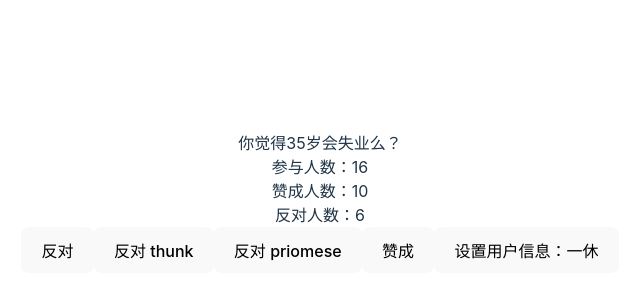
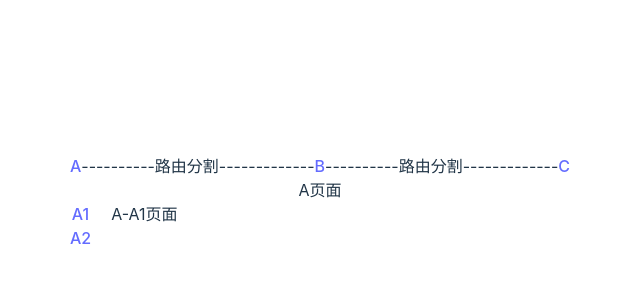
Before and after one commit to wxStart/skill-iteration, a React (Vite) app in the folder react-skill/: page /#/a/a1 in a window 1280 px wide. Shown: the part 198-498 px from the top of the page, without its empty margins (320-960 px from the left). Built offline with nearby package versions, Linux system fonts and the light colour scheme.

Commit message:
fix： 路由使用和多级路由示例

```diff
--- a/react-skill/package.json
+++ b/react-skill/package.json
@@ -16,6 +16,7 @@
     "react": "^18.2.0",
     "react-dom": "^18.2.0",
     "react-redux": "^8.1.3",
+    "react-router-dom": "^5.3.4",
     "redux": "^4.2.1",
     "redux-logger": "^3.0.6",
     "redux-promise": "^0.6.0",
--- a/react-skill/src/App.jsx
+++ b/react-skill/src/App.jsx
@@ -22,12 +22,15 @@ import './App.css';
 // import Index from './components/use/UseMemo';
 // import Index from './components/use/useCallback';
 // import Index from './components/hoc/Index.jsx';
+
 // import Index from './components/redux/Index.jsx';
 // import Index from './components/redux-project/Index.jsx';
 // import Index from './components/react-redux/Index.jsx';
 // import Index from './components/react-redux-middleware/Index.jsx';
 
-import Index from './components/redux-toolkit/Index';
+// import Index from './components/redux-toolkit/Index';
+
+import Index from './components/react-router-dom-v5/Index';
 
 function App() {
   return (
--- /dev/null
+++ b/react-skill/src/components/react-router-dom-v5/Index.jsx
@@ -0,0 +1,98 @@
+import { HashRouter, Link, Route, Switch, Redirect } from 'react-router-dom';
+
+import A from './views/A';
+import B from './views/B';
+import C from './views/C';
+
+/***
+ *  基于HashRouter 把所有组件包裹起来，开启哈希路由
+ *     Route 和Link组件都要在 HashRouter 和 BrowserRouter中使用
+ *     开启后，整个页面的地址，默认会设置一个 “#”
+ *
+ * Link 实现路由跳转和切换
+ *    最后渲染结果依旧是a标签
+ *    他可以根据路由模式，自动设置切换方式  是hash 还是browser 模式
+ *
+ * Switch 匹配到一个就不进行匹配了
+ *
+ */
+/***
+ *
+ * 路径地址匹配规则
+ *   用斜杠分割的部分进行匹配
+ *
+ *   页面地址   路由地址   非精准匹配     精准匹配(exact)
+ *    /         /          true          true
+ *    /         /login     false         false
+ *    /login    /          true          false
+ *    /a/b      /a         true          false
+ *    /a/b      /a/b       true          true
+ *    /a2/b     /a         false         false
+ *
+ *
+ * 非精准匹配
+ *  + 页面地址和路由地址一样，就是匹配到了（true）
+ *  + 页面地中 包含一套完整的路由地址 就匹配到了（比如页面/login 就匹配到了 /）
+ * 精准匹配
+ *  + 两个地址一模一样才算完全匹配到
+ */
+export default function RouterDom() {
+  return (
+    <HashRouter>
+      <div>
+        <Link to="/">A</Link>
+        ----------路由分割-------------
+        <Link to="/b">B</Link>
+        ----------路由分割-------------
+        <Link to="/b/c">C</Link>
+      </div>
+      {/* 路由容器：每次页面加载或者路由切换完毕，都会根据当前的哈希值匹配使用的组件 */}
+      <div>
+        <Switch>
+          <Redirect from="/" to="/a" exact />
+          <Route path="/a" component={A} />
+          <Route path="/b" component={B} exact />
+
+          <Route
+            path="/b/c"
+            render={() => {
+              // 不写component   写个render函数
+              // 当路由匹配到的时候，执行此函数，函数的返回值就是要渲染的内容
+              // 在此函数中，可以处理一些事情，例如 登录校验等
+              console.log(222);
+              let isLogin = true;
+              if (isLogin) {
+                return <C></C>;
+              }
+              return <Redirect to="/login" />;
+            }}
+          />
+          {/*
+
+
+            以上都不匹配  则执行此规则
+             <Route path="*" component={() => 404} />
+
+
+            // 重定向  from 存在就是匹配到指定路由后，跳到to
+            <Redirect from=""  to="" exact />
+
+
+            <Route path="/b/c" render={
+                ()=>{
+                    // 不写component   写个render函数
+                    // 当路由匹配到的时候，执行此函数，函数的返回值就是要渲染的内容
+                    // 在此函数中，可以处理一些事情，例如 登录校验等
+
+                    retrun  渲染的内容;
+                    }
+                }
+            />
+
+          */}
+          <Redirect to="/b" />
+        </Switch>
+      </div>
+    </HashRouter>
+  );
+}
--- /dev/null
+++ b/react-skill/src/components/react-router-dom-v5/views/A-A1.jsx
@@ -0,0 +1,7 @@
+export default function Page() {
+  return (
+    <>
+      <div>A-A1页面</div>
+    </>
+  );
+}
--- /dev/null
+++ b/react-skill/src/components/react-router-dom-v5/views/A-A2.jsx
@@ -0,0 +1,7 @@
+export default function Page() {
+  return (
+    <>
+      <div>A-A2页面</div>
+    </>
+  );
+}
--- /dev/null
+++ b/react-skill/src/components/react-router-dom-v5/views/A.jsx
@@ -0,0 +1,25 @@
+import { Route, Link, Switch, Redirect } from 'react-router-dom';
+import A1 from './A-A1';
+import A2 from './A-A2';
+export default function Page() {
+  return (
+    <>
+      <div>A页面</div>
+      <div style={{ display: 'flex' }}>
+        <div style={{ marginRight: '20px' }}>
+          <Link to="/a/a1">A1</Link>
+          <br />
+          <Link to="/a/a2">A2</Link>
+        </div>
+        <div>
+          <Switch>
+            <Route path="/a/a1" component={A1} />
+            <Route path="/a/a2" component={A2} />
+            {/*  这里里面的 Redirect 仅对 /a/*** 生效  */}
+            <Redirect to="/a/a1" />
+          </Switch>
+        </div>
+      </div>
+    </>
+  );
+}
--- /dev/null
+++ b/react-skill/src/components/react-router-dom-v5/views/B.jsx
@@ -0,0 +1,7 @@
+export default function Page() {
+  return (
+    <>
+      <div>B页面</div>
+    </>
+  );
+}
--- /dev/null
+++ b/react-skill/src/components/react-router-dom-v5/views/C.jsx
@@ -0,0 +1,7 @@
+export default function Page() {
+  return (
+    <>
+      <div>C页面</div>
+    </>
+  );
+}
```
Also changed, not shown: 1 other file (tests, documents, lock files or other folders).
